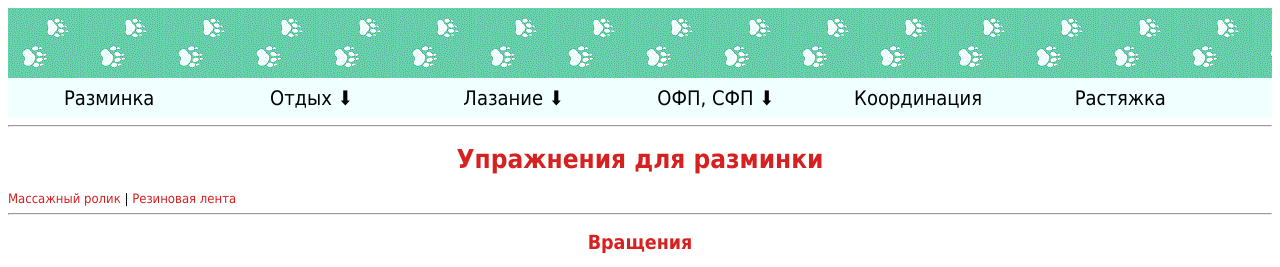
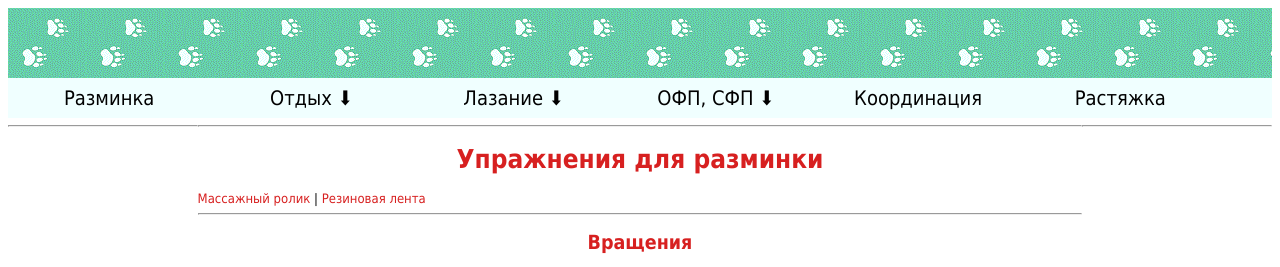
Before and after one commit to snow-leopard-climbing/snow-leopard-climbing, a plain HTML site: page pages/warm_up/warm_up.html in a window 1280 px wide. Shown: the top 267 px of the page. Drawn offline with Linux system fonts and the light colour scheme.

Commit message:
forgot warm-up

```diff
--- a/pages/warm_up/warm_up.html
+++ b/pages/warm_up/warm_up.html
@@ -25,6 +25,10 @@
 
 <!------------------------------------------------------------ Основной блок -------------------------------------------------------->
 	<div id="content">
+
+		<div id="left"><hr></div>
+
+		<div id="center">
 
 			<hr><!------------------------------------------------ Line ----------------------------------------------------------------->
 
@@ -58,6 +62,9 @@
 
 			<hr><!------------------------------------------------ Line ----------------------------------------------------------------->
 
+		</div>
+
+		<div id="right"><hr></div>
 
 	</div>
 <!------------------------------------------------------------ Конец основного блока ------------------------------------------------>
```
Lines whose indentation alone changed are shown as unchanged.
